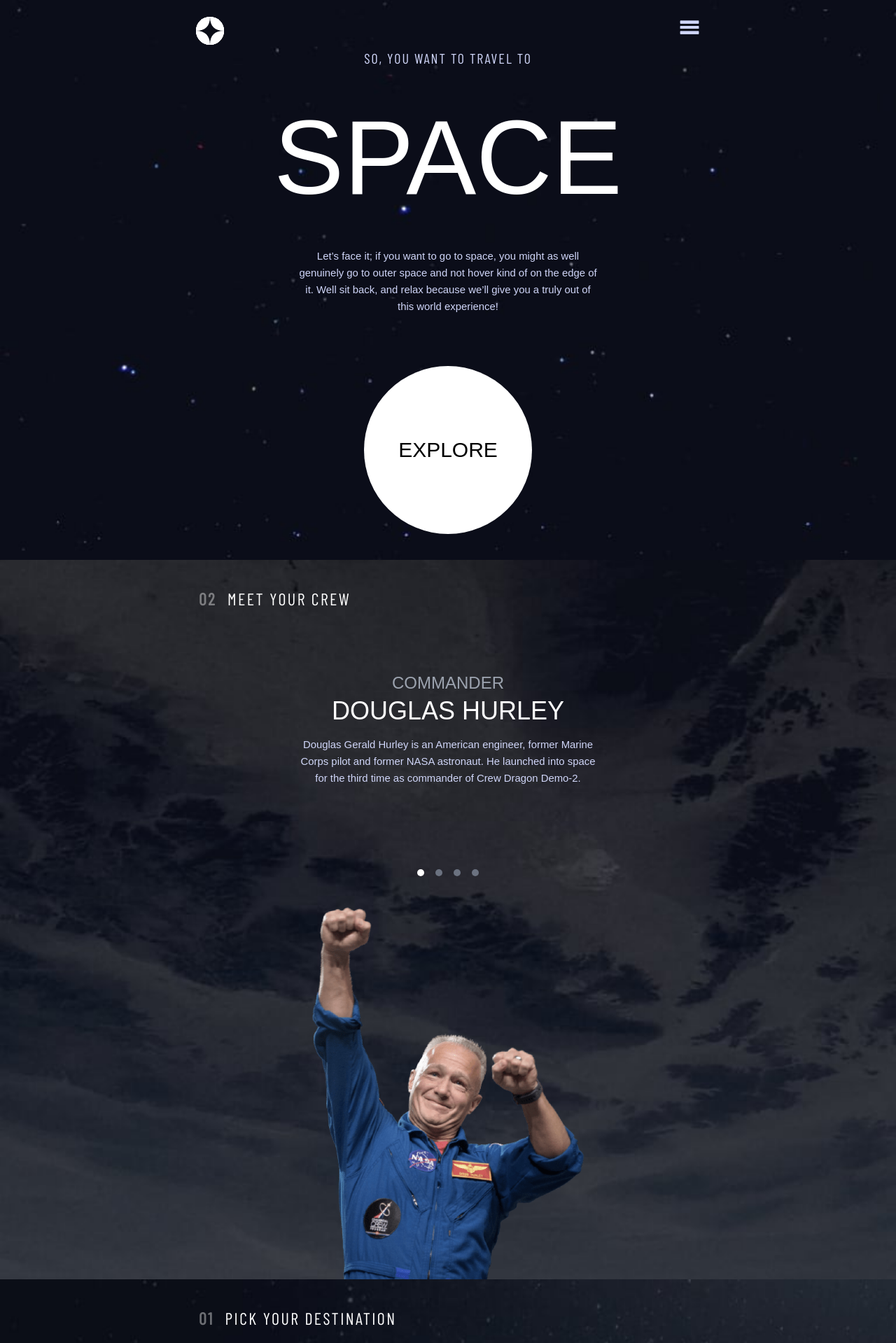
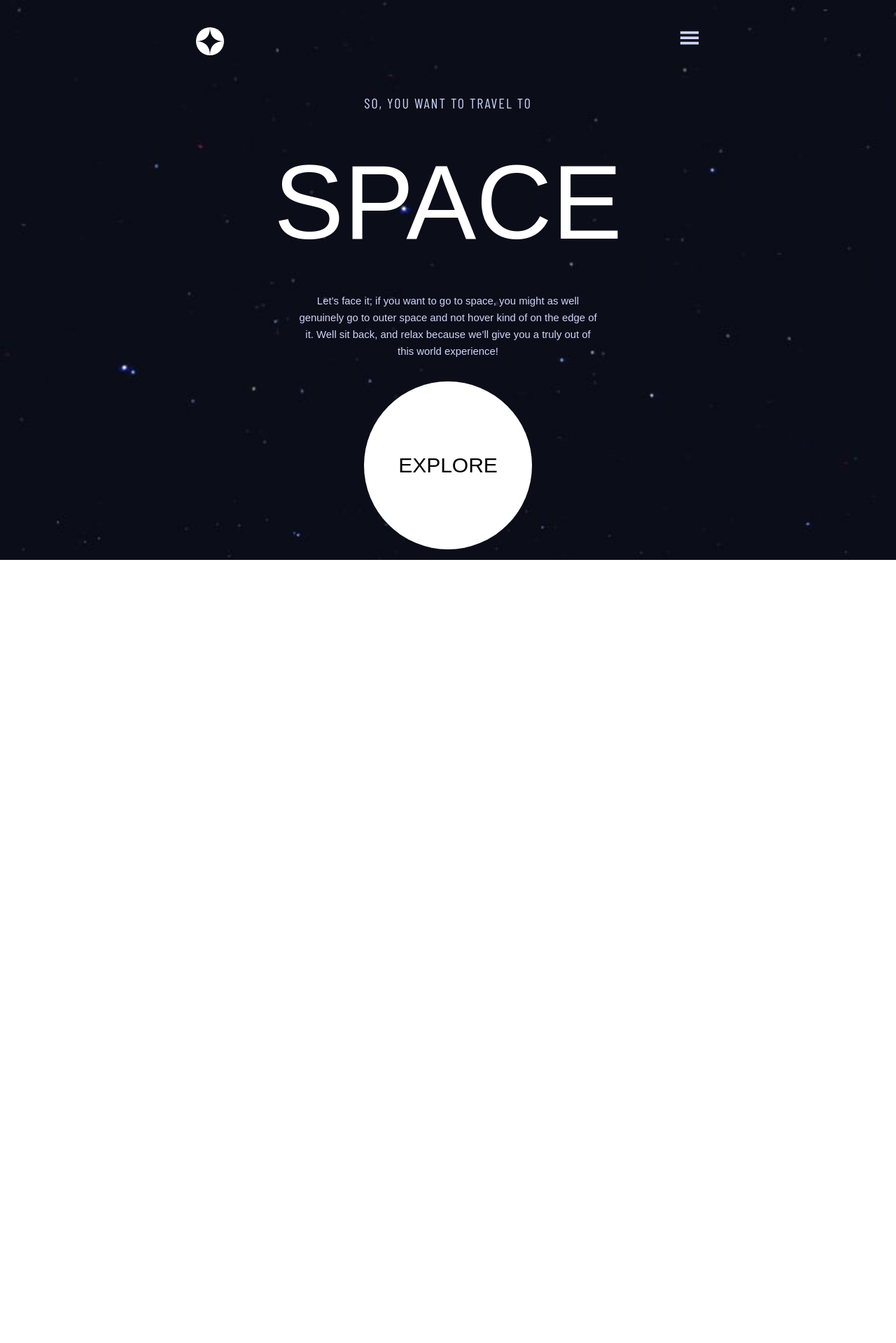
Before and after one commit to devsilvarafael/space-tourism, a React (Vite) app: page / in a window 1280 px wide. Shown: the top 1919 px of the page at 70% size. After the commit the page ends 800 px from the top, so only its background shows below. Built offline with nearby package versions, Linux system fonts and the light colour scheme; a web font is replaced by a local one.

Commit message:
chore: Adjust margins, paddings, and widths.

```diff
--- a/src/App.jsx
+++ b/src/App.jsx
@@ -3,15 +3,18 @@ import Destination from "./pages/Destination.jsx";
 import Home from "./pages/Home.jsx";
 import Crew from "./pages/Crew.jsx";
 import Technology from "./pages/Technology.jsx";
+import {BrowserRouter, Route, Routes} from "react-router-dom";
 
 function App() {
     return (
-        <Fragment>
-            <Home />
-            <Crew />
-            <Destination />
-            <Technology />
-        </Fragment>
+        <BrowserRouter>
+            <Routes>
+                <Route path={'/'} element={<Home />} />
+                <Route path={'/destination'} element={<Destination />} />
+                <Route path={'/crew'} element={<Crew />} />
+                <Route path={'/technology'} element={<Technology />} />
+            </Routes>
+        </BrowserRouter>
     )
 }
 
--- a/src/components/commons/Headline.jsx
+++ b/src/components/commons/Headline.jsx
@@ -1,7 +1,7 @@
-export const Headline = ({number, title}) => {
+export const Headline = ({number, title, menu}) => {
     return (
-        <div className={"flex container justify-center tracking-widest md:justify-start md:text-2xl md:ml-14 mb-14 md:mt-10"}>
-            <span className={"text-white opacity-40"}><strong>{number}</strong></span>
+        <div className={"flex container tracking-widest md:justify-start md:text-2xl md:mt-10 mb-8 pl-8"}>
+            <span className={`text-white ${menu && 'opacity-100'} opacity-40`}><strong>{number}</strong></span>
             <span className={"font-body uppercase ml-4 text-white"}>{title}</span>
         </div>
     )
--- a/src/components/commons/Image.jsx
+++ b/src/components/commons/Image.jsx
@@ -15,8 +15,8 @@ export const Image = ({ src, alt, imageConfig }) => {
     }
 
     return (
-        <figure className={`w-full h-full ${border} ${variant}`}>
-            <img src={`./src/${src}`} alt={alt} className={`max-h-56 md:max-h-full m-auto`}/>
+        <figure className={`w-full h-full ${border} `}>
+            <img src={`./src/${src}`} alt={alt} className={`${variant} max-h-56 md:max-h-full m-auto`}/>
         </figure>
     )
 }
--- a/src/components/commons/ItemDescription.jsx
+++ b/src/components/commons/ItemDescription.jsx
@@ -22,7 +22,7 @@ export const ItemDescription = ({level, data, itemDescriptionConfig}) => {
 
     return (
 
-        <div className={"text-center w-full flex flex-col items-center min-h-[250px] md:mt-8"}>
+        <div className={"text-center w-full flex flex-col items-center min-h-[210px]"}>
             {itemDescriptionConfig && <p className={`text-light-blue uppercase tracking-widest ${itemDescriptionConfig.size} text-base mb-1 md:mb-4`}>{itemDescriptionConfig.beforeTitle}</p>}
             {data.role && <p className={"text-gray-400 uppercase md:mb-1 md:text-2xl font-heading"}>{data.role}</p>}
             <span className={`text-white uppercase ${level} font-heading`}>{data.name || data.title}</span>
--- a/src/components/commons/Tabs.jsx
+++ b/src/components/commons/Tabs.jsx
@@ -1,6 +1,7 @@
 export const Tabs = ({tabsConfig, items, selected, updateInfo}) => {
     let tabSize;
 
+    // Needs refactor.
     switch(tabsConfig.variant) {
         case "numbered":
             tabSize = 'max-w-[9.5rem] md:max-w-[13.12rem]';
@@ -11,6 +12,7 @@ export const Tabs = ({tabsConfig, items, selected, updateInfo}) => {
         default: tabSize = 'max-w-[14.81rem]'
     }
 
+    // This function needs refactor.
     function checkStyle(index) {
         if(tabsConfig.variant === "numbered") {
             return `${selected === index ? 'bg-white text-black' : 'bg-transparent outline outline-1 outline-gray-500'}
--- a/src/layouts/DefaultLayout.jsx
+++ b/src/layouts/DefaultLayout.jsx
@@ -1,8 +1,8 @@
 import {Menu} from "../components/Menu/Menu.jsx";
 export const DefaultLayout = ({ children, background, space }) => {
     return (
-        <div className={`${background} bg-cover p-4 md:p-0 min-h-screen flex flex-col items-center ${space && 'justify-around'}`}>
-            <header className={"container fixed top-0 p-6"}>
+        <div className={`${background} bg-cover md:p-0 min-h-screen flex flex-col items-center ${space && 'justify-around '}`}>
+            <header className={"container top-0 p-6"}>
                 <Menu/>
             </header>
             {children}
```
